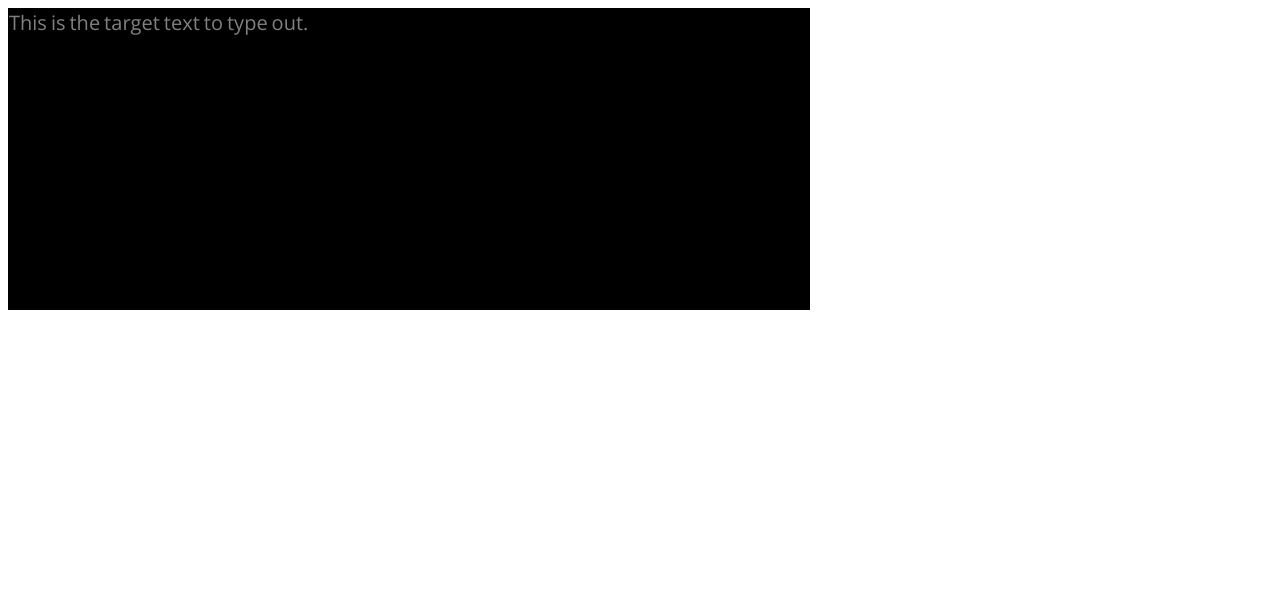
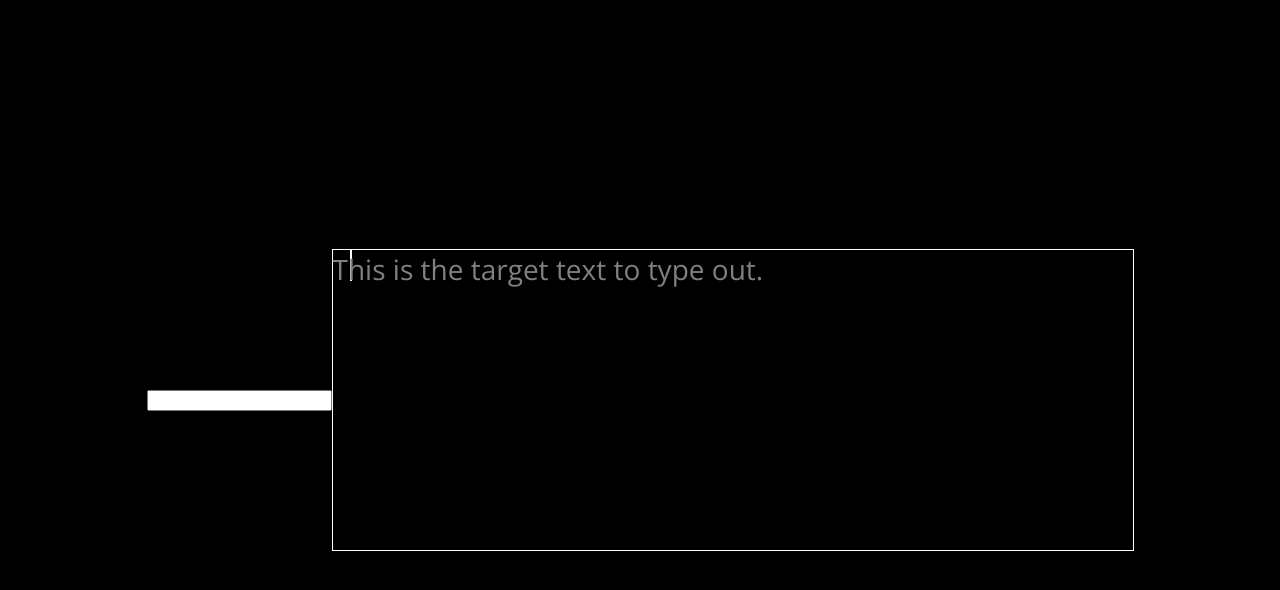
Before and after one commit to sho04/speed-typer, a React (Create React App) app in the folder client/: page / in a window 1280 px wide. Shown: the top 590 px of the page. Built offline with nearby package versions, Linux system fonts and the light colour scheme.

Commit message:
type caret

```diff
--- a/client/src/App.tsx
+++ b/client/src/App.tsx
@@ -1,5 +1,6 @@
 import React from "react";
 import Home from "./routes/home/main";
+import "./style.scss";
 
 const App = () => {
     return (
--- a/client/src/components/type-box/main.tsx
+++ b/client/src/components/type-box/main.tsx
@@ -1,5 +1,5 @@
 import react from "react";
-import { useState, useEffect } from "react";
+import { useState, useEffect, useRef } from "react";
 
 import "./style.scss";
 
@@ -11,6 +11,10 @@ const TypeBox = () => {
     const [targetWords, setTargetWords] = useState(targetText.split(" "));
     const [currentWordIndex, setCurrentWordIndex] = useState(0);
     const [currentCharIndex, setCurrentCharIndex] = useState(0);
+    const [characterRefs, setCharacterRefs] = useState([]);
+
+    const caretRef = useRef<HTMLDivElement>(null);
+    const typeboxRef = useRef<HTMLDivElement>(null);
 
     const [typedWords, setTypedWords] = useState([""]);
 
@@ -48,6 +52,7 @@ const TypeBox = () => {
         }
     };
 
+    // All key down and type event logic
     const handleKeyDown = (event: react.KeyboardEvent<HTMLInputElement>) => {
         let code = event.key.charCodeAt(0);
         let key = event.key;
@@ -69,11 +74,19 @@ const TypeBox = () => {
                     setCurrentCharIndex(currentCharIndex - 1);
                 } else if (currentWordIndex > 0) {
                     setCurrentWordIndex(currentWordIndex - 1);
-                    setCurrentCharIndex(typedWords[currentWordIndex - 1].length);
+                    setCurrentCharIndex(
+                        typedWords[currentWordIndex - 1].length
+                    );
+                    newTypedWords = typedWords.slice(0, -1);
+                    setTypedWords(newTypedWords);
                 }
+
+
 
                 break;
             case "Shift":
+                break;
+            case "Enter":
                 break;
             case " ":
                 if (currentCharIndex == 0) {
@@ -84,6 +97,8 @@ const TypeBox = () => {
                 setCurrentCharIndex(0);
                 newTypedWords = typedWords.concat("");
                 setTypedWords(newTypedWords);
+
+
 
                 break;
             default:
@@ -96,18 +111,63 @@ const TypeBox = () => {
                     }
                 });
                 setTypedWords(newTypedWords);
+
+
                 break;
         }
     };
 
+    const moveCaret = () => {
+        let typebox = typeboxRef.current!;
+        let typeboxWords = [];
+
+        for (let i = 1; i < typebox.children.length; i++) {
+            //console.log(typebox.children[i])
+            typeboxWords.push(typebox.children[i]);
+        }
+
+        let typeboxChar = typeboxWords[currentWordIndex].children[currentCharIndex];
+
+        console.log(typeboxChar);
+
+        let caret = caretRef.current!;
+
+        let currentCharRect = typeboxChar.getBoundingClientRect();
+        //console.log(currentCharRect.right);
+        caret.style.left = currentCharRect.right + "px";
+        caret.style.top = currentCharRect.top + "px";
+        caret.style.height = currentCharRect.height + "px";
+        //caret.style.left = "100px";
+    };
+
+    const getLength = (arr: string[]) => {
+        let length = 0;
+        arr.forEach((word) => {
+            length += word.length;
+        });
+        return length;
+    }
+
+    useEffect(() => {
+
+    }, []);
+
+    useEffect(() => {
+        moveCaret();
+    }, [currentCharIndex])
+
     useEffect(() => {
         console.log(typedWords);
+        console.log(currentCharIndex);
     }, [typedWords]);
-
 
     return (
         <>
-            <div className="type-box" onKeyDown={handleKeyDown} tabIndex={0}>
+            <input onKeyDown={handleKeyDown}></input>
+
+            <div className="type-box" ref={typeboxRef}>
+                <div className="caret" ref={caretRef}></div>
+
                 {targetWords.map((word, wordIndex) => {
                     let junkText = getJunkText(word, wordIndex);
 
@@ -121,7 +181,10 @@ const TypeBox = () => {
                                 );
 
                                 return (
-                                    <span key={charIndex} className={className}>
+                                    <span
+                                        key={charIndex}
+                                        className={className}
+                                    >
                                         {char}
                                     </span>
                                 );
@@ -137,7 +200,7 @@ const TypeBox = () => {
                                 );
                             })}
 
-                            <span>&nbsp;</span>
+                            <span className="space">&nbsp;</span>
                         </span>
                     );
                 })}
--- a/client/src/components/type-box/style.scss
+++ b/client/src/components/type-box/style.scss
@@ -1,4 +1,6 @@
 @use "../../base.scss";
+
+$font-size : 28px;
 
 .type-box {
     width : 800px;
@@ -6,35 +8,58 @@
     background-color : black;
     border : 1px solid black;
     outline : none;
+    display : flex;
+    overflow : wrap;
+    border : 1px white solid;
+}
+
+.space {
+    font-size : $font-size;
+    font-family : base.$font-stack;
+    font-size : $font-size;
+    opacity : 1;
+    color: grey;
+    transition: all 0.2s ease;
 }
 
 .char {
     font-family : base.$font-stack;
-    font-size : 20px;
+    font-size : $font-size;
+    opacity : 1;
     color: grey;
+    transition: all 0.2s ease;
 }
 
 .char-correct {
     font-family : base.$font-stack;
-    font-size : 20px;
+    font-size : $font-size;
+    opacity : 1;
     color : white;
+    transition: all 0.2s ease;
 }
 
 .char-incorrect {
     font-family : base.$font-stack;
-    font-size : 20px;
+    font-size : $font-size;
     color : red;
+    transition: all 0.2s ease;
 }
 
 .char-junk {
     font-family : base.$font-stack;
-    font-size : 20px;
+    font-size : $font-size;
     color : darkred;
+    transition: all 0.2s ease;
 }
 
-
-.char-incorrect-space {
-    font-family : base.$font-stack;
-    font-size : 20px;
-    background-color : red;
+.caret {
+    position : absolute;
+    color : white;
+    background-color : white;
+    mix-blend-mode : difference;
+    display : inline-block;
+    width : 2px;
+    height : 34px;
+    animation : blink 1s infinite;
+    transition : all 0.1s ease;
 }
--- a/client/src/routes/home/main.tsx
+++ b/client/src/routes/home/main.tsx
@@ -1,9 +1,10 @@
 import react from "react";
 import TypeBox from "../../components/type-box/main";
+import "./style.scss";
 
 const Home = () => {
     return (
-        <div>
+        <div className="home">
             <TypeBox />
         </div>
     );
--- a/client/src/routes/home/style.scss
+++ b/client/src/routes/home/style.scss
@@ -1 +1,12 @@
 @use '../../base.scss';
+
+.home {
+    width : 100vw;
+    height : 100vh;
+    background-color : black;
+    margin : 0;
+    padding : 0;
+    display : flex;
+    justify-content : center;
+    align-items : center;
+}
--- /dev/null
+++ b/client/src/style.scss
@@ -0,0 +1,7 @@
+
+body {
+    font-family: 'Roboto', sans-serif;
+    background-color: black;
+    margin: 0;
+    padding: 0;
+}
```
